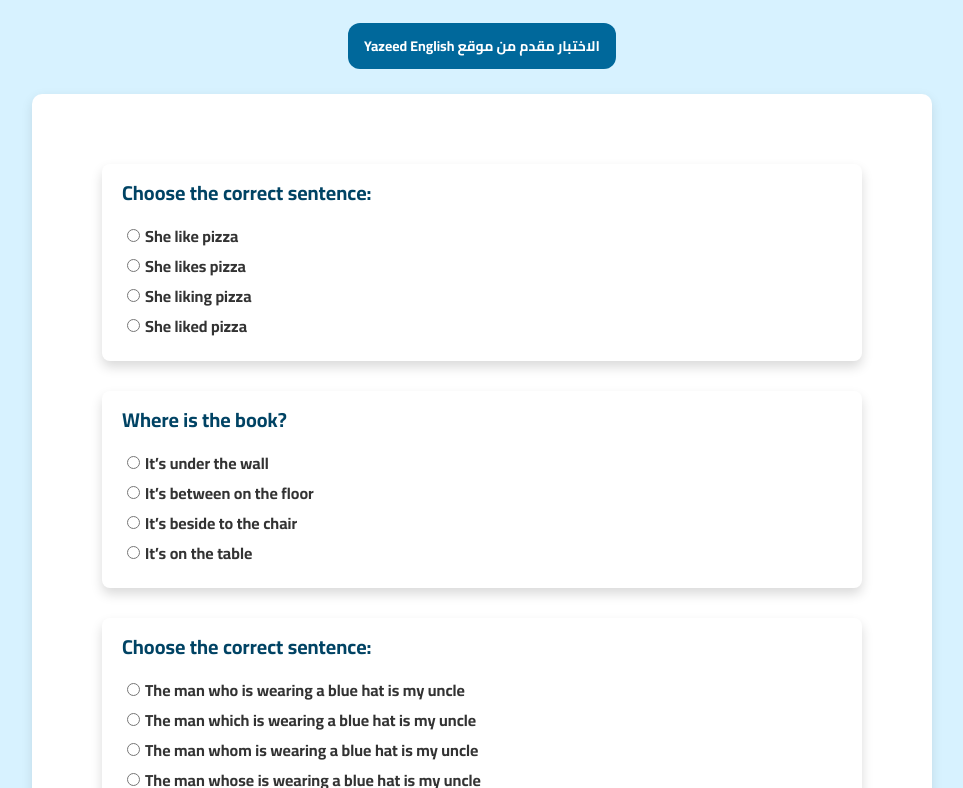
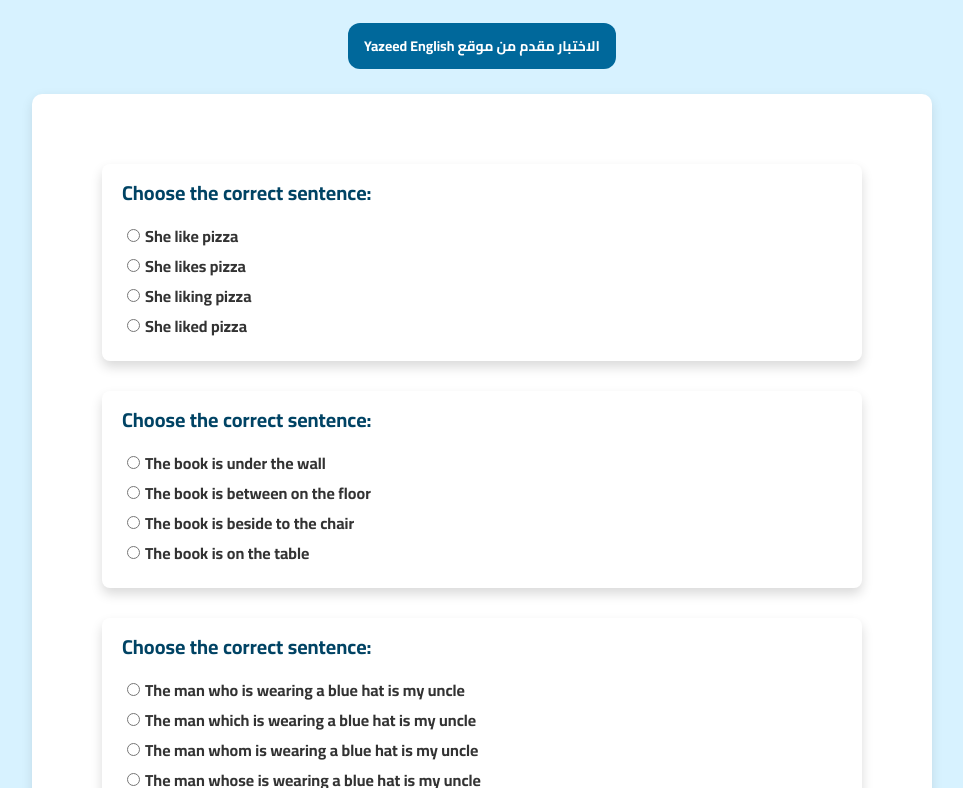
Before and after one commit to yazeedenglish/test, a plain HTML site: page index.html in a window 1280 px wide. Shown: the part 400-1188 px from the top of the page, without its empty margins (158-1121 px from the left). Drawn offline with Linux system fonts and the light colour scheme.

Commit message:
Update index.html

```diff
--- a/index.html
+++ b/index.html
@@ -226,11 +226,11 @@
 
           <!-- Question 2 - A2 -->
           <div class="question">
-            <p>Where is the book?</p>
-            <input type="radio" name="q2" value="0">It’s under the wall<br>
-            <input type="radio" name="q2" value="0">It’s between on the floor<br>
-            <input type="radio" name="q2" value="1">It’s beside to the chair<br>
-            <input type="radio" name="q2" value="0">It’s on the table<br>
+            <p>Choose the correct sentence:</p>
+            <input type="radio" name="q2" value="0">The book is under the wall<br>
+            <input type="radio" name="q2" value="0">The book is between on the floor<br>
+            <input type="radio" name="q2" value="0">The book is beside to the chair<br>
+            <input type="radio" name="q2" value="1">The book is on the table<br>
           </div>
 
           <!-- Question 3 - B1 -->
```
